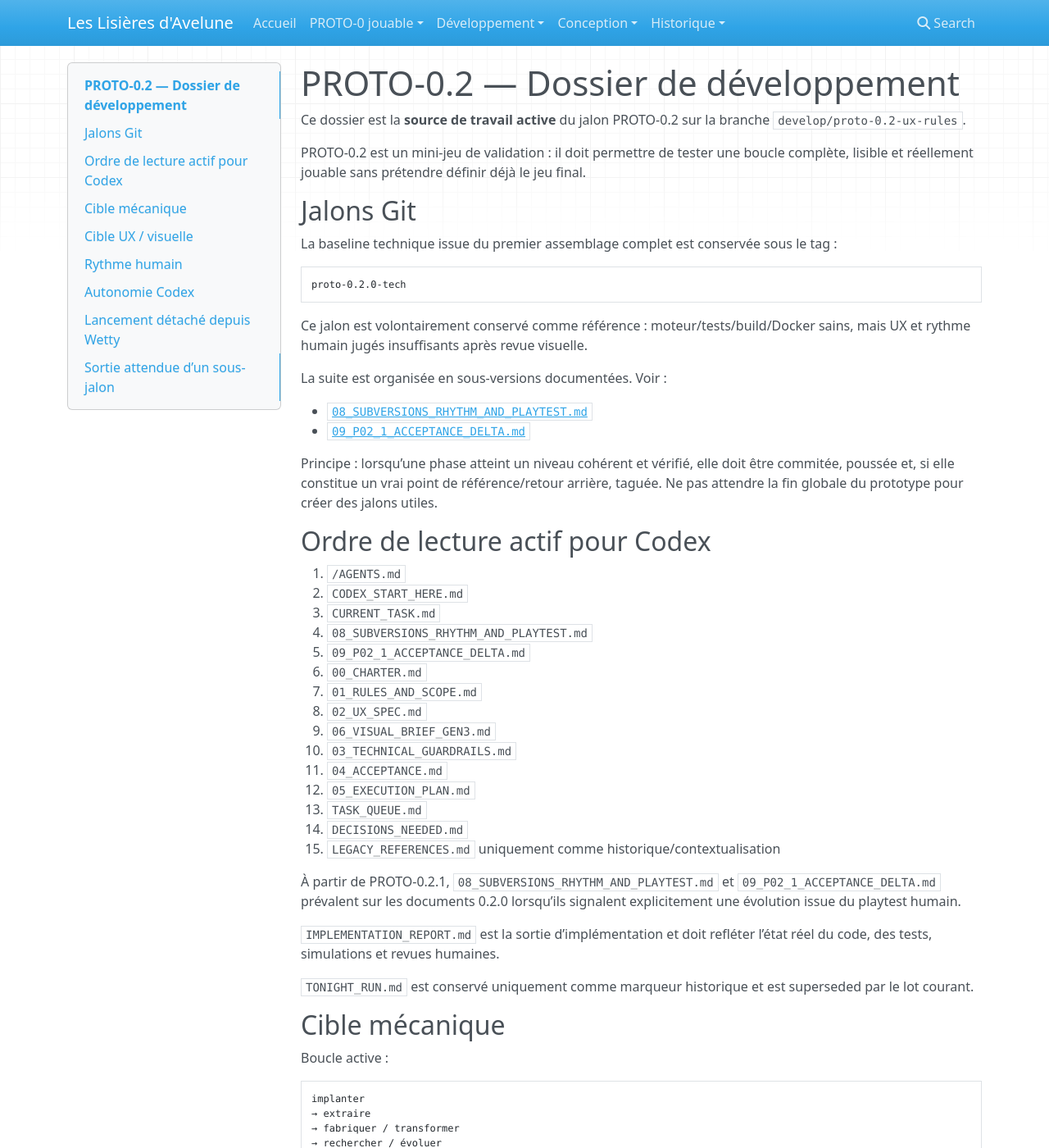
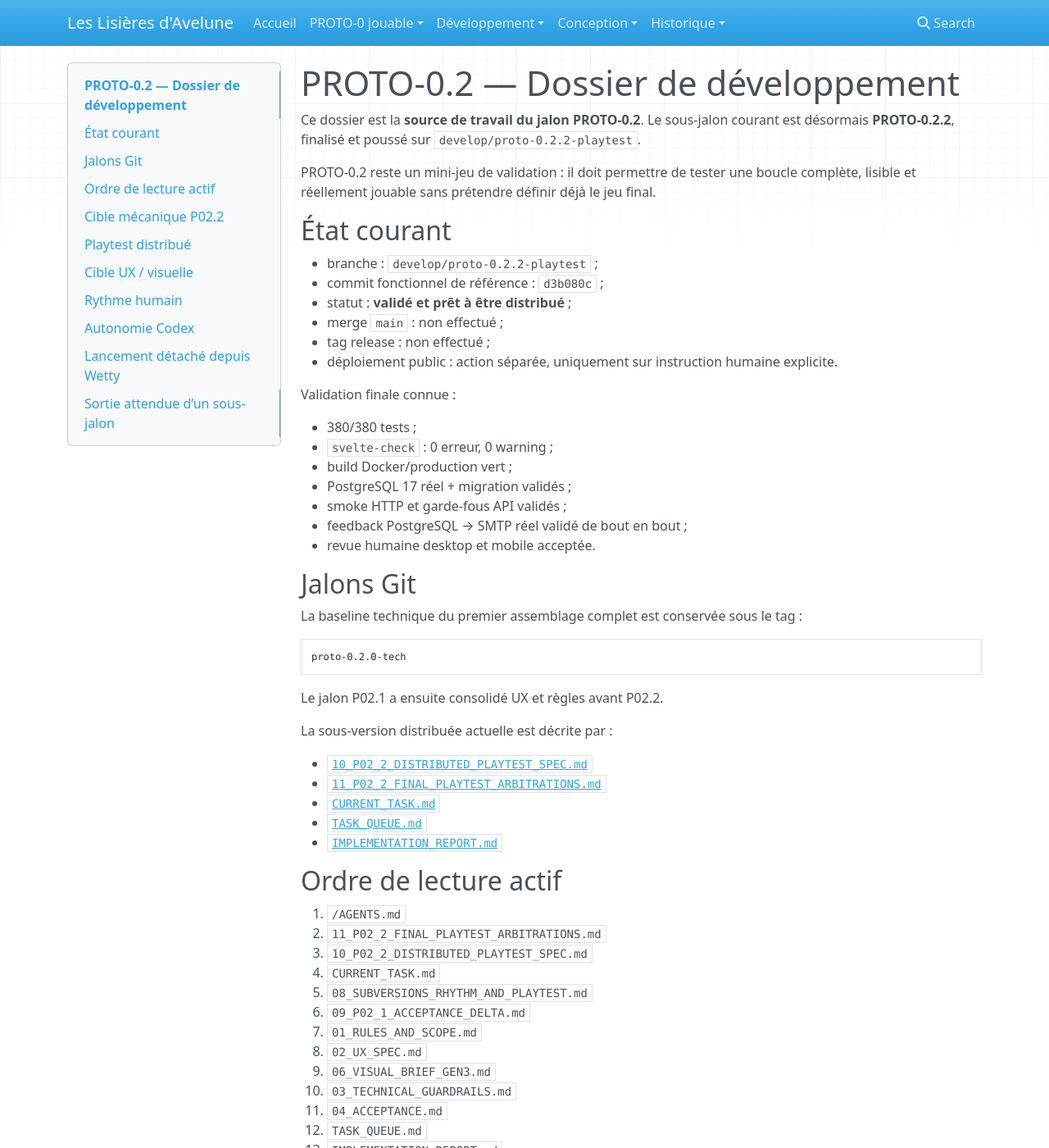
Before and after one commit to Abeliome-Officiel/les-lisieres-avelune, an MkDocs documentation site: the page built from docs/development/proto0.2/README.md, in a window 1280 px wide and 1400 px high. Shown: the whole window at 82% size. Built offline with MkDocs 1.6.1, drawn with Linux system fonts in a browser that asks for light colours; nearby versions of some CDN libraries; some of the changed text lies outside the part shown.

Commit message:
docs: actualiser le dossier de developpement P02.2

````diff
--- a/docs/development/proto0.2/README.md
+++ b/docs/development/proto0.2/README.md
@@ -1,51 +1,66 @@
 # PROTO-0.2 — Dossier de développement
 
-Ce dossier est la **source de travail active** du jalon PROTO-0.2 sur la branche `develop/proto-0.2-ux-rules`.
+Ce dossier est la **source de travail du jalon PROTO-0.2**. Le sous-jalon courant est désormais **PROTO-0.2.2**, finalisé et poussé sur `develop/proto-0.2.2-playtest`.
 
-PROTO-0.2 est un mini-jeu de validation : il doit permettre de tester une boucle complète, lisible et réellement jouable sans prétendre définir déjà le jeu final.
+PROTO-0.2 reste un mini-jeu de validation : il doit permettre de tester une boucle complète, lisible et réellement jouable sans prétendre définir déjà le jeu final.
+
+## État courant
+
+- branche : `develop/proto-0.2.2-playtest` ;
+- commit fonctionnel de référence : `d3b080c` ;
+- statut : **validé et prêt à être distribué** ;
+- merge `main` : non effectué ;
+- tag release : non effectué ;
+- déploiement public : action séparée, uniquement sur instruction humaine explicite.
+
+Validation finale connue :
+
+- 380/380 tests ;
+- `svelte-check` : 0 erreur, 0 warning ;
+- build Docker/production vert ;
+- PostgreSQL 17 réel + migration validés ;
+- smoke HTTP et garde-fous API validés ;
+- feedback PostgreSQL → SMTP réel validé de bout en bout ;
+- revue humaine desktop et mobile acceptée.
 
 ## Jalons Git
 
-La baseline technique issue du premier assemblage complet est conservée sous le tag :
+La baseline technique du premier assemblage complet est conservée sous le tag :
 
 ```text
 proto-0.2.0-tech
 ```
 
-Ce jalon est volontairement conservé comme référence : moteur/tests/build/Docker sains, mais UX et rythme humain jugés insuffisants après revue visuelle.
+Le jalon P02.1 a ensuite consolidé UX et règles avant P02.2.
 
-La suite est organisée en sous-versions documentées. Voir :
+La sous-version distribuée actuelle est décrite par :
 
-- [`08_SUBVERSIONS_RHYTHM_AND_PLAYTEST.md`](08_SUBVERSIONS_RHYTHM_AND_PLAYTEST.md)
-- [`09_P02_1_ACCEPTANCE_DELTA.md`](09_P02_1_ACCEPTANCE_DELTA.md)
+- [`10_P02_2_DISTRIBUTED_PLAYTEST_SPEC.md`](10_P02_2_DISTRIBUTED_PLAYTEST_SPEC.md)
+- [`11_P02_2_FINAL_PLAYTEST_ARBITRATIONS.md`](11_P02_2_FINAL_PLAYTEST_ARBITRATIONS.md)
+- [`CURRENT_TASK.md`](CURRENT_TASK.md)
+- [`TASK_QUEUE.md`](TASK_QUEUE.md)
+- [`IMPLEMENTATION_REPORT.md`](IMPLEMENTATION_REPORT.md)
 
-Principe : lorsqu’une phase atteint un niveau cohérent et vérifié, elle doit être commitée, poussée et, si elle constitue un vrai point de référence/retour arrière, taguée. Ne pas attendre la fin globale du prototype pour créer des jalons utiles.
-
-## Ordre de lecture actif pour Codex
+## Ordre de lecture actif
 
 1. `/AGENTS.md`
-2. `CODEX_START_HERE.md`
-3. `CURRENT_TASK.md`
-4. `08_SUBVERSIONS_RHYTHM_AND_PLAYTEST.md`
-5. `09_P02_1_ACCEPTANCE_DELTA.md`
-6. `00_CHARTER.md`
+2. `11_P02_2_FINAL_PLAYTEST_ARBITRATIONS.md`
+3. `10_P02_2_DISTRIBUTED_PLAYTEST_SPEC.md`
+4. `CURRENT_TASK.md`
+5. `08_SUBVERSIONS_RHYTHM_AND_PLAYTEST.md`
+6. `09_P02_1_ACCEPTANCE_DELTA.md`
 7. `01_RULES_AND_SCOPE.md`
 8. `02_UX_SPEC.md`
 9. `06_VISUAL_BRIEF_GEN3.md`
 10. `03_TECHNICAL_GUARDRAILS.md`
 11. `04_ACCEPTANCE.md`
-12. `05_EXECUTION_PLAN.md`
-13. `TASK_QUEUE.md`
-14. `DECISIONS_NEEDED.md`
-15. `LEGACY_REFERENCES.md` uniquement comme historique/contextualisation
+12. `TASK_QUEUE.md`
+13. `IMPLEMENTATION_REPORT.md`
+14. `LEGACY_REFERENCES.md` uniquement comme historique/contextualisation
 
-À partir de PROTO-0.2.1, `08_SUBVERSIONS_RHYTHM_AND_PLAYTEST.md` et `09_P02_1_ACCEPTANCE_DELTA.md` prévalent sur les documents 0.2.0 lorsqu’ils signalent explicitement une évolution issue du playtest humain.
+Le document `11` prévaut lorsqu’il précise ou remplace `10`. Les documents P02.2 prévalent sur les sources P02.0/P02.1 lorsqu’ils actent explicitement une évolution.
 
-`IMPLEMENTATION_REPORT.md` est la sortie d’implémentation et doit refléter l’état réel du code, des tests, simulations et revues humaines.
-
-`TONIGHT_RUN.md` est conservé uniquement comme marqueur historique et est superseded par le lot courant.
-
-## Cible mécanique
+## Cible mécanique P02.2
 
 Boucle active :
 
@@ -69,34 +84,52 @@ Principes clés :
 - pas d’adjacence ou de logistique spatiale active ;
 - pas de réseau direct/ports/câbles/Factorio dans le parcours joueur ;
 - stockage fourni uniquement par les bâtiments de stockage ;
-- inventaire global ;
-- fabrication physique : fabriqué → inventaire → posé/utilisé ;
+- Stock global ;
+- fabrication physique : fabriqué → stock → posé/utilisé ;
+- légère asymétrie Organique / Minéral ;
 - recherche courte et utile ;
 - défense unique : **Affaiblissement** ;
 - vague active à **Puissance** unique ;
-- Puissance résiduelle à `0` → victoire immédiate du testeur pour l’instant ;
+- première défense accessible depuis les matières primaires ;
+- Puissance résiduelle à `0` → victoire immédiate du testeur pour ce jalon ;
 - Intégrité du Corcite à `0` → victoire du jeu ;
 - vagues de plus en plus fortes ;
 - aucun nombre fixe de vagues ;
 - aucune matière de vague/captation dans ce proto.
 
-À partir de PROTO-0.2.2, la première défense d’Affaiblissement doit devenir accessible avec les matières primaires. Transformation devient une montée de sophistication, pas le ticket d’entrée vers la première défense.
-
 Le joueur doit rester libre d’augmenter sa défense par **quantité de tours**, par **amélioration d’efficacité**, ou par combinaison des deux. Aucune voie ne doit être déclarée correcte artificiellement.
 
 Les anciennes notions `pression / structure / charge / matière capturable` sont historiques et ne constituent pas le canon futur de la vague.
+
+## Playtest distribué
+
+P02.2 ajoute uniquement l’infrastructure nécessaire à la collecte :
+
+- session anonyme ;
+- UUID interne ;
+- code public à quatre chiffres ;
+- sauvegarde PostgreSQL ;
+- LWW avec journalisation des conflits ;
+- télémétrie structurée minimale ;
+- classification des cycles vides ;
+- feedback permanent ;
+- stockage DB avant SMTP ;
+- SMTP facultatif et non destructif.
+
+Ce lot n’ajoute ni comptes utilisateurs, ni vrai multijoueur, ni analytics générique.
 
 ## Cible UX / visuelle
 
 Gen3 sert de **référence de composition**, pas de direction artistique littérale.
 
-La composition doit désormais être pensée par blocs fonctionnels réutilisables :
+La composition est pensée par blocs fonctionnels réutilisables :
 
 - identité / état du Corcite ;
 - ressources ;
 - navigation ;
-- espace de travail ;
+- plateau / espace de travail ;
 - contexte ;
+- Session ;
 - activité / productions / rapports.
 
 Desktop organise ces blocs spatialement. Mobile réutilise les mêmes blocs et les mêmes données dans un ordre adapté ; pas de seconde interface parallèle.
@@ -105,13 +138,22 @@ Direction provisoire : onirique, queer, organique/minérale, biomorphique, viole
 
 Le résultat doit ressembler à un jeu Avelune testable, pas à un outil administratif.
 
+La représentation graphique actuelle du Corcite n’est **pas figée**. Une exploration comparative de plusieurs directions visuelles distinctes peut continuer sans modifier les mécaniques du playtest.
+
+### Dette UI acceptée pour la diffusion
+
+- doubles bordures/superpositions légères de certains hexagones ;
+- espace autour du plateau encore sous-exploité ;
+- panneau droit encore sous-exploité ;
+- possibilité future de déplacer certaines informations/actions globales vers la périphérie du plateau ou la zone droite.
+
+Ne pas rouvrir ces points pendant la collecte sauf blocage réel.
+
 ## Rythme humain
 
 PROTO-0.2 doit rester court et rejouable, mais aucune durée exacte n’est figée tant que le temps humain réel n’est pas mesuré.
 
-La première confrontation doit arriver assez tôt pour enseigner concrètement le danger et la défense, sans punir brutalement un joueur qui découvre encore l’interface.
-
-La montée du Corcite doit suivre une logique de base éprouvée : ouverture lisible, premières capacités rapidement utiles, puis augmentation progressive du débit économique, de la production et du nombre de décisions possibles par cycle.
+P02.2 instrumente les cycles `forced_wait` et `voluntary_wait` afin de mesurer le rythme avant d’ajouter une mécanique destinée à remplir artificiellement les temps morts.
 
 ## Autonomie Codex
 
@@ -119,7 +161,7 @@ Codex peut décider seul des choix purement techniques, de l’architecture loca
 
 Il ne doit pas inventer une nouvelle mécanique pour simplifier le code ni figer une zone d’ombre de game design sans source.
 
-En cas de vraie bifurcation de game design non couverte : consigner dans `DECISIONS_NEEDED.md`, continuer tout le travail indépendant, puis s’arrêter uniquement lorsqu’aucun travail sûr ne reste.
+Après distribution de P02.2, les changements fonctionnels doivent rester gelés hors bugs bloquants.
 
 ## Lancement détaché depuis Wetty
 
@@ -134,24 +176,23 @@ Worktree actif connu :
 Branche :
 
 ```text
-develop/proto-0.2-ux-rules
+develop/proto-0.2.2-playtest
 ```
 
-Le lancement doit utiliser `tmux` afin que Codex continue après fermeture de Wetty/SSH.
+Les gros collages Wetty sont considérés peu fiables : privilégier des commandes courtes et séparer création de prompt, contrôle puis lancement.
 
 ## Sortie attendue d’un sous-jalon
 
 Avant de considérer un sous-jalon suffisamment cohérent :
 
-- critères de son delta d’acceptation vérifiés ;
+- critères d’acceptation vérifiés ;
 - tests pertinents verts ;
 - build validé ;
 - simulations si la mécanique a changé ;
 - responsive contrôlé ;
 - passe visuelle humaine effectuée lorsque l’UX change ;
-- code mort/contradictions historiques supprimés du parcours actif ;
 - documentation et `IMPLEMENTATION_REPORT.md` mis à jour ;
 - push de la branche lorsque la phase est suffisamment stable ;
-- tag uniquement lorsqu’un vrai point de référence est atteint.
+- tag uniquement lorsqu’un vrai point de référence est décidé.
 
-Ne pas merger vers `main` ni déployer publiquement sans instruction explicite.
+PROTO-0.2.2 satisfait ces critères de diffusion. Ne pas merger vers `main` ni déployer publiquement sans instruction explicite.
````
